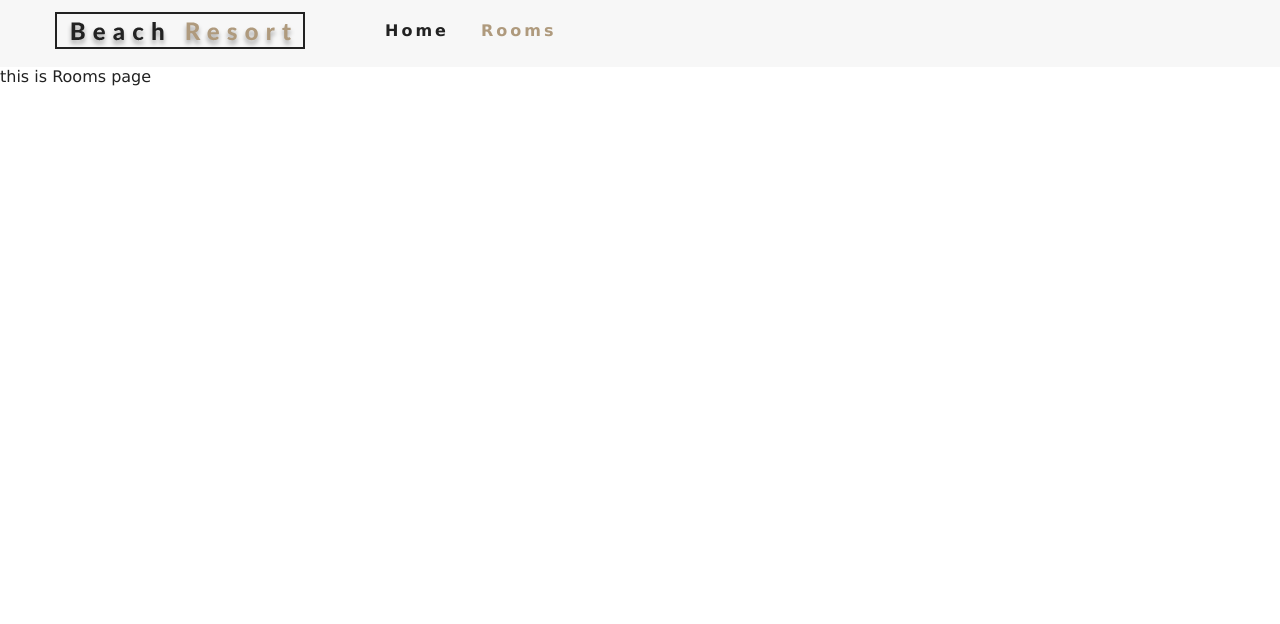
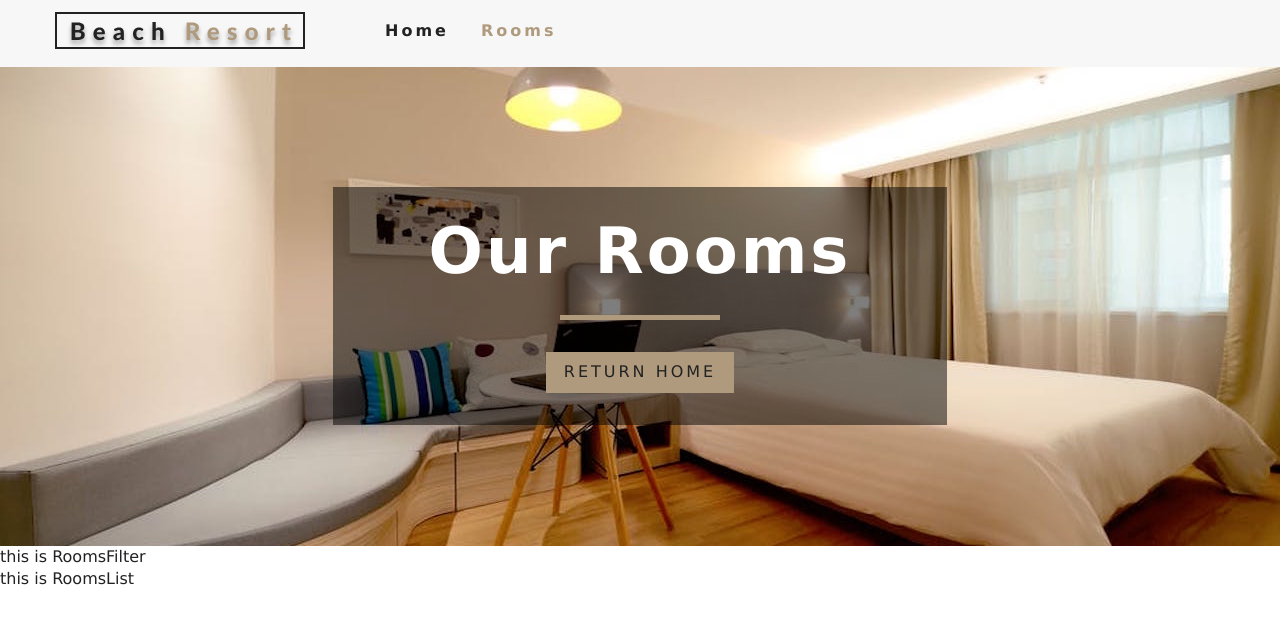
Before and after one commit to armin0chehr/react-beach-resort-project-v2.1, a React (Create React App) app: page /rooms in a window 1280 px wide. Shown: the top 624 px of the page. Built offline with nearby package versions, Linux system fonts and the light colour scheme.

Commit message:
initial components = contai.. filte... list;  for Rooms are creacted

```diff
--- a/src/components/RoomsContainer.js
+++ b/src/components/RoomsContainer.js
@@ -0,0 +1,12 @@
+import React from 'react';
+import RoomsFilter from './RoomsFilter';
+import RoomsList from './RoomsList';
+
+export default function RoomsContainer() {
+return (
+<>
+	<RoomsFilter />
+	<RoomsList />
+</>
+	)
+}
--- a/src/components/RoomsFilter.js
+++ b/src/components/RoomsFilter.js
@@ -0,0 +1,9 @@
+import React from 'react'
+
+export default function RoomsFilter() {
+	return (
+		<div>
+			this is RoomsFilter
+		</div>
+	)
+}
--- a/src/components/RoomsList.js
+++ b/src/components/RoomsList.js
@@ -0,0 +1,9 @@
+import React from 'react'
+
+export default function RoomsList() {
+	return (
+		<div>
+			this is RoomsList
+		</div>
+	)
+}
--- a/src/pages/Home.js
+++ b/src/pages/Home.js
@@ -3,8 +3,8 @@ import Hero from '../components/Hero'
 import Banner from '../components/Banner'
 import Services from '../components/Services'
 import FeaturedRooms from '../components/FeaturedRooms'
+import {Link} from 'react-router-dom'
 
-import {Link} from 'react-router-dom'
 export default function Home() {
 	return (
 	<>
--- a/src/pages/Rooms.js
+++ b/src/pages/Rooms.js
@@ -1,9 +1,19 @@
 import React from 'react'
+import Hero from '../components/Hero';
+import Banner from '../components/Banner'
+import {Link} from 'react-router-dom'
+import RoomsContainer from '../components/RoomsContainer'
 
 export default function Rooms() {
-	return (
-		<div>
-			this is Rooms page
-		</div>
-	)
+return (
+<>
+	<Hero hero='roomsHero'>
+		<Banner title='Our Rooms'>
+		<Link to='/' className="btn-primary">Return Home </Link>
+		</Banner>
+	</Hero>
+	<RoomsContainer/>
+
+</>
+)
 }
```
